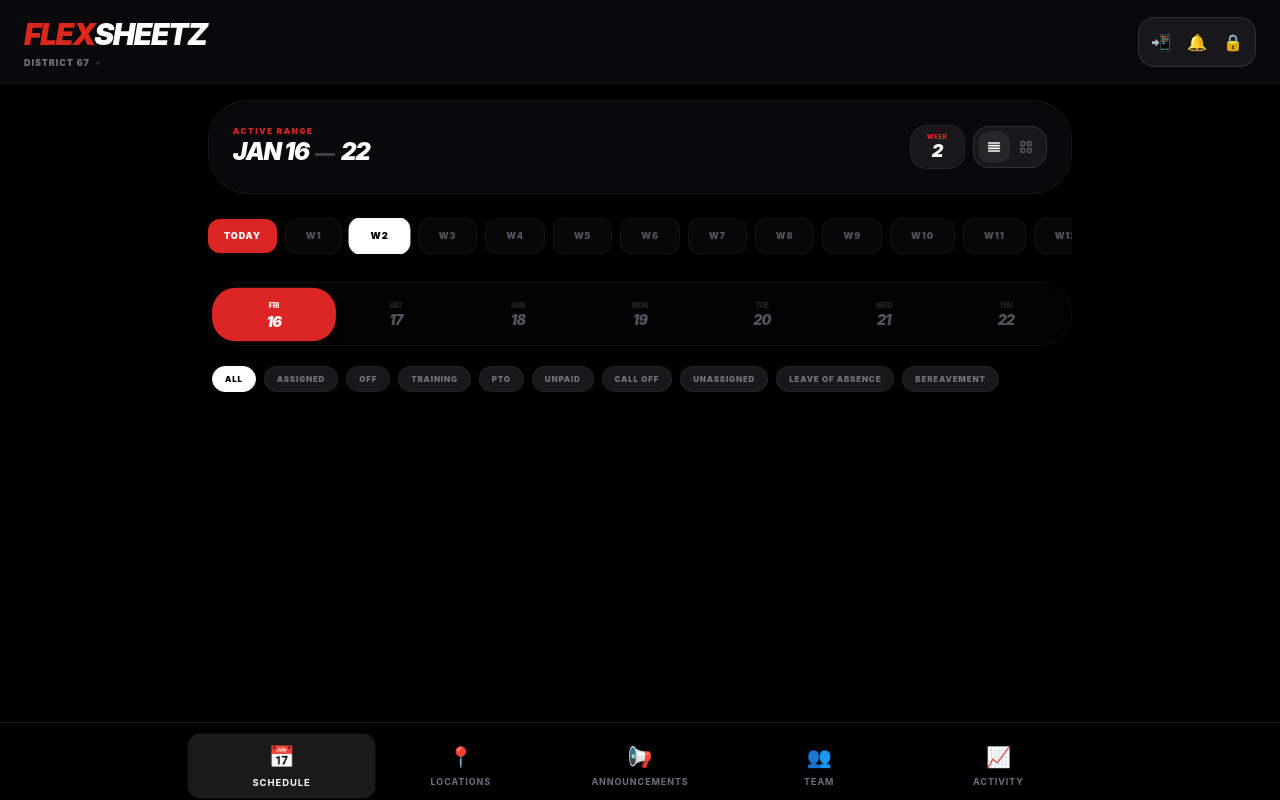
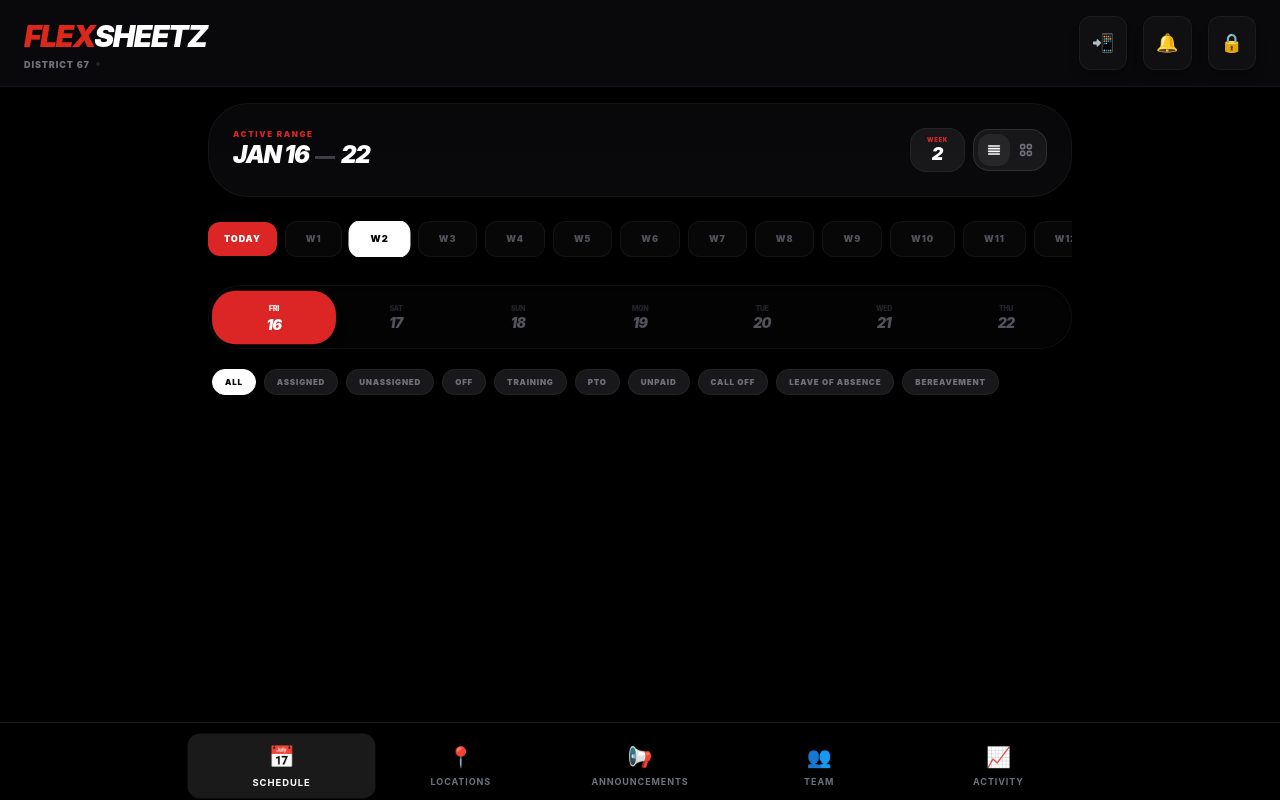
Before and after one commit to tywentghxst/FlexSheetz, a React (Vite) app: page / in a window 1280 px wide. Built offline with nearby package versions, Linux system fonts and the light colour scheme.

Commit message:
fix: Rename UN_SCHEDULED to UNASSIGNED
Replaces the internal `UN_SCHEDULED` enum value with `UNASSIGNED` for consistency and clarity. This change updates the `DayStatus` enum and ensures all related logic, such as default rotation creation and status filtering, uses the new term.

```diff
--- a/App.tsx
+++ b/App.tsx
@@ -249,8 +249,8 @@ const App: React.FC = () => {
 
   return (
     <div className={`flex flex-col h-full w-full overflow-hidden ${currentThemeClass} transition-colors duration-300`}>
-      {/* Redesigned Header - Edge-to-Edge, Squared, Logo Swapped Colors */}
-      <header className="shrink-0 z-[110] bg-zinc-950 border-b border-white/5">
+      {/* Redesigned Header - Edge-to-Edge, Squared, Logo Swapped Colors, Modular Action Buttons */}
+      <header className="shrink-0 z-[110] bg-zinc-950 border-b border-white/5 shadow-2xl">
         <div className="p-4 sm:px-6 flex justify-between items-center w-full">
           <div className="flex flex-col">
             <h1 className="font-black text-2xl sm:text-3xl tracking-tighter text-white uppercase italic leading-none">
@@ -271,26 +271,38 @@ const App: React.FC = () => {
             </div>
           </div>
 
-          <div className="flex items-center gap-2">
-            {/* Actions Menu */}
-            <div className="flex bg-zinc-900 p-1 rounded-2xl border border-white/10">
-              {!isStandalone && (
-                <button onClick={handleInstallClick} className="p-2 text-white hover:bg-white/5 rounded-xl transition-all active:scale-90">
-                  <span className="text-base">📲</span>
+          <div className="flex items-center gap-2.5 sm:gap-4">
+            {/* Actions Grid - Individual boxes for each action */}
+            {!isStandalone && (
+              <div className="bg-zinc-900/50 p-0.5 rounded-xl border border-white/5 shadow-lg">
+                <button
+                  onClick={handleInstallClick}
+                  className="p-2.5 text-white hover:bg-white/5 rounded-lg transition-all active:scale-90 flex items-center justify-center"
+                  title="Install App"
+                >
+                  <span className="text-base sm:text-lg leading-none">📲</span>
                 </button>
-              )}
+              </div>
+            )}
+
+            <div className={`p-0.5 rounded-xl border shadow-lg transition-all ${showNotifications ? 'bg-zinc-800 border-white/20' : 'bg-zinc-900/50 border-white/5'}`}>
               <button
                 onClick={() => { setShowNotifications(!showNotifications); setShowSettings(false); }}
-                className={`p-2 rounded-xl transition-all relative ${showNotifications ? 'bg-zinc-800 text-white' : 'text-zinc-500 hover:text-white'}`}
+                className={`p-2.5 rounded-lg transition-all relative flex items-center justify-center ${showNotifications ? 'text-white' : 'text-zinc-500 hover:text-white'}`}
+                title="Notifications"
               >
-                  <span className="text-base">🔔</span>
-                  {localNotifications.length > 0 && <div className="absolute top-2 right-2 w-1.5 h-1.5 bg-yellow-400 rounded-full border border-zinc-900" />}
+                  <span className="text-base sm:text-lg leading-none">🔔</span>
+                  {localNotifications.length > 0 && <div className="absolute top-2 right-2 w-1.5 h-1.5 bg-yellow-400 rounded-full border border-zinc-900 shadow-[0_0_8px_rgba(250,204,21,0.5)]" />}
               </button>
+            </div>
+
+            <div className={`p-0.5 rounded-xl border shadow-lg transition-all ${showSettings ? 'bg-zinc-800 border-white/20' : 'bg-zinc-900/50 border-white/5'}`}>
               <button
                 onClick={() => { setShowNotifications(false); if (isAuthenticated) setShowSettings(!showSettings); else setShowAuthModal(true); }}
-                className={`p-2 rounded-xl transition-all ${showSettings ? 'bg-zinc-800 text-white' : 'text-zinc-500 hover:text-white'}`}
+                className={`p-2.5 rounded-lg transition-all flex items-center justify-center ${showSettings ? 'text-white' : 'text-zinc-500 hover:text-white'}`}
+                title={isAuthenticated ? 'Settings' : 'Login'}
               >
-                <span className="text-base">{isAuthenticated ? '⚙️' : '🔒'}</span>
+                <span className="text-base sm:text-lg leading-none">{isAuthenticated ? '⚙️' : '🔒'}</span>
               </button>
             </div>
           </div>
--- a/components/Schedule.tsx
+++ b/components/Schedule.tsx
@@ -74,7 +74,7 @@ const Schedule: React.FC<ScheduleProps> = ({ state, updateState, isAuthenticated
       employeeId: emp.id,
       date: dateId,
       storeId: emp.homeStoreId,
-      status: rotation?.status || DayStatus.UNSCHEDULED,
+      status: rotation?.status || DayStatus.UNASSIGNED,
       startTime: rotation?.startTime || '',
       endTime: rotation?.endTime || '',
       isManualOverride: false
@@ -89,12 +89,12 @@ const Schedule: React.FC<ScheduleProps> = ({ state, updateState, isAuthenticated
   const getStatusColor = (status: DayStatus) => {
     switch (status) {
       case DayStatus.WORK: return MUSTARD_YELLOW;
+      case DayStatus.UNASSIGNED: return COLORS.emerald;
       case DayStatus.TRAINING: return COLORS.blue;
       case DayStatus.OFF: return '#27272a';
       case DayStatus.PTO: return COLORS.purple;
       case DayStatus.UNPAID: return COLORS.orange;
       case DayStatus.CALL_OFF: return COLORS.sheetzRed;
-      case DayStatus.UNSCHEDULED: return COLORS.emerald;
       case DayStatus.LEAVE_OF_ABSENCE: return '#6B7280';
       case DayStatus.BEREAVEMENT: return '#4338CA';
       default: return '#18181b';
@@ -118,7 +118,6 @@ const Schedule: React.FC<ScheduleProps> = ({ state, updateState, isAuthenticated
         const isActive = statusFilter === status;
         let displayLabel = status === 'ALL' ? 'ALL' : status;
         if (status === DayStatus.WORK) displayLabel = 'ASSIGNED';
-        if (status === DayStatus.UNSCHEDULED) displayLabel = 'UNASSIGNED';
 
         return (
           <button
@@ -139,7 +138,6 @@ const Schedule: React.FC<ScheduleProps> = ({ state, updateState, isAuthenticated
 
   const renderDayView = () => (
     <div className="space-y-4 animate-in fade-in slide-in-from-bottom-4 duration-500">
-      {/* Date Navigation Bar - Moved here to be below the sticky week selection */}
       <div className="bg-zinc-950/40 p-1.5 rounded-[2rem] flex items-center justify-between gap-1 shadow-inner border border-white/5">
         {weekRange.map((date, i) => {
           const isSelected = isSameDay(date, selectedDay);
@@ -172,7 +170,7 @@ const Schedule: React.FC<ScheduleProps> = ({ state, updateState, isAuthenticated
           const bgColor = getStatusColor(sched.status);
           const displayEndTime = isDT ? applyDriveTime(sched.endTime) : sched.endTime;
 
-          const useDarkText = sched.status === DayStatus.WORK || sched.status === DayStatus.UNSCHEDULED || sched.status === DayStatus.UNPAID || sched.status === DayStatus.TRAINING;
+          const useDarkText = sched.status === DayStatus.WORK || sched.status === DayStatus.UNASSIGNED || sched.status === DayStatus.UNPAID || sched.status === DayStatus.TRAINING;
           const textColorClass = useDarkText ? 'text-zinc-950' : 'text-white';
           const subTextColorClass = useDarkText ? 'text-zinc-900/60' : 'text-white/60';
 
@@ -192,7 +190,7 @@ const Schedule: React.FC<ScheduleProps> = ({ state, updateState, isAuthenticated
                  <h4 className={`text-xl font-black italic tracking-tighter ${textColorClass}`}>
                   {emp.name}
                  </h4>
-                 {(sched.status === DayStatus.WORK || sched.status === DayStatus.UNSCHEDULED || sched.status === DayStatus.TRAINING) && sched.startTime && (
+                 {(sched.status === DayStatus.WORK || sched.status === DayStatus.UNASSIGNED || sched.status === DayStatus.TRAINING) && sched.startTime && (
                    <div className={`mt-1 text-[9px] font-black uppercase tracking-widest ${subTextColorClass}`}>
                      {formatTo12h(sched.startTime)} - {formatTo12h(displayEndTime)}
                    </div>
@@ -200,21 +198,21 @@ const Schedule: React.FC<ScheduleProps> = ({ state, updateState, isAuthenticated
               </div>
               <div className="text-right relative z-10">
                  <div className="flex items-center justify-end gap-1.5 mb-1">
-                    {isDT && sched.status === DayStatus.WORK && (
+                    {isDT && (sched.status === DayStatus.WORK || sched.status === DayStatus.UNASSIGNED) && (
                       <span className={`text-[6px] px-1 py-0.5 rounded font-black uppercase tracking-tighter border ${useDarkText ? 'bg-black/5 border-black/10 text-black' : 'bg-white/10 border-white/10 text-white'}`}>
                         {state.driveTimeLabel}
                       </span>
                     )}
                  </div>
-                 {sched.status === DayStatus.WORK ? (
+                 {sched.status === DayStatus.WORK || sched.status === DayStatus.UNASSIGNED ? (
                    <div>
                       <div className={`text-3xl font-black italic tracking-tighter leading-none mb-0.5 ${textColorClass}`}>
-                        #{storeNum}
+                        {sched.status === DayStatus.WORK ? `#${storeNum}` : 'TBD'}
                       </div>
                    </div>
                  ) : (
                    <div className={`text-xl font-black italic tracking-tighter uppercase ${textColorClass}`}>
-                      {sched.status === DayStatus.UNSCHEDULED ? 'UNASSIGNED' : sched.status}
+                      {sched.status}
                    </div>
                  )}
               </div>
@@ -227,7 +225,7 @@ const Schedule: React.FC<ScheduleProps> = ({ state, updateState, isAuthenticated
 
   const renderWeekView = () => (
     <div className="overflow-x-auto rounded-[2.5rem] border border-white/5 shadow-2xl animate-in fade-in duration-500 bg-zinc-950/30">
-      <table className="w-full border-collapse min-w-[800px]">
+      <table className="w-full border-collapse min-w-[1000px]">
         <thead>
           <tr className="bg-zinc-900/50">
             <th className="p-4 text-left border-r border-white/5 text-[9px] uppercase tracking-widest text-zinc-500 font-black">SUPERVISOR</th>
@@ -249,13 +247,44 @@ const Schedule: React.FC<ScheduleProps> = ({ state, updateState, isAuthenticated
               {weekRange.map((date, i) => {
                 const sched = getDaySchedule(emp, date);
                 const bgColor = getStatusColor(sched.status);
-                const isOOO = [DayStatus.OFF, DayStatus.PTO, DayStatus.CALL_OFF, DayStatus.UNPAID, DayStatus.LEAVE_OF_ABSENCE, DayStatus.BEREAVEMENT].includes(sched.status);
+                const isDT = (sched.status === DayStatus.WORK || sched.status === DayStatus.UNASSIGNED) && emp.driveTimeStores.includes(sched.storeId);
+                const displayEndTime = isDT ? applyDriveTime(sched.endTime) : sched.endTime;
+
+                const isWorking = [DayStatus.WORK, DayStatus.UNASSIGNED, DayStatus.TRAINING].includes(sched.status);
+                const useDarkText = sched.status === DayStatus.WORK || sched.status === DayStatus.UNASSIGNED || sched.status === DayStatus.UNPAID || sched.status === DayStatus.TRAINING;
+                const storeNum = state.stores.find(s => s.id === sched.storeId)?.number || '---';
+
                 return (
                   <td key={i} className="p-1" onClick={() => handleEditCell(emp, date)}>
-                    <div className={`h-16 rounded-xl flex items-center justify-center border transition-all ${isAuthenticated ? 'cursor-pointer active:scale-90' : 'cursor-default'}`} style={{ backgroundColor: isOOO ? `${bgColor}20` : bgColor, borderColor: isOOO ? 'transparent' : `${bgColor}40` }}>
-                      <span className={`text-[9px] font-black italic ${isOOO ? 'text-zinc-600' : 'text-zinc-950'}`}>
-                        {sched.status === DayStatus.WORK ? `#${state.stores.find(s => s.id === sched.storeId)?.number}` : (sched.status === DayStatus.UNSCHEDULED ? 'TBD' : sched.status.split(' ')[0])}
-                      </span>
+                    <div
+                      className={`h-24 rounded-xl flex flex-col items-center justify-center border transition-all relative ${isAuthenticated ? 'cursor-pointer active:scale-95' : 'cursor-default'}`}
+                      style={{
+                        backgroundColor: bgColor,
+                        borderColor: `${bgColor}60`
+                      }}
+                    >
+                      {/* Store Number / Status Code */}
+                      <div className={`text-lg font-black italic tracking-tighter ${useDarkText ? 'text-black' : 'text-white'}`}>
+                        {sched.status === DayStatus.WORK ? `#${storeNum}` : (sched.status === DayStatus.UNASSIGNED ? 'TBD' : sched.status.split(' ')[0])}
+                      </div>
+
+                      {/* Times */}
+                      {isWorking && sched.startTime && (
+                        <div className={`text-[8px] font-black uppercase tracking-tighter mt-1 ${useDarkText ? 'text-black/60' : 'text-white/60'}`}>
+                          {formatTo12h(sched.startTime)}
+                          <br/>
+                          {formatTo12h(displayEndTime)}
+                        </div>
+                      )}
+
+                      {/* Drive Time Badge */}
+                      {isDT && (
+                        <div className="absolute top-1 right-1">
+                          <span className={`text-[6px] font-black px-1 rounded border ${useDarkText ? 'bg-black/10 border-black/10 text-black' : 'bg-white/10 border-white/10 text-white'}`}>
+                            {state.driveTimeLabel}
+                          </span>
+                        </div>
+                      )}
                     </div>
                   </td>
                 );
@@ -269,7 +298,6 @@ const Schedule: React.FC<ScheduleProps> = ({ state, updateState, isAuthenticated
 
   return (
     <div className="p-4 space-y-4 max-w-4xl mx-auto pb-32">
-      {/* Compact Header Card */}
       <div className="bg-zinc-950 p-6 rounded-[2.5rem] border border-white/5 flex items-center justify-between shadow-2xl relative">
         <div className="flex flex-col">
           <span className="text-[8px] font-black text-red-600 uppercase tracking-[0.2em] mb-1 leading-none">ACTIVE RANGE</span>
@@ -293,13 +321,13 @@ const Schedule: React.FC<ScheduleProps> = ({ state, updateState, isAuthenticated
           <div className="flex bg-zinc-900 p-1 rounded-2xl border border-white/10">
             <button
               onClick={() => setViewMode('day')}
-              className={`p-2 rounded-xl transition-all ${viewMode === 'day' ? 'bg-zinc-800 text-white' : 'text-zinc-600'}`}
+              className={`p-2 rounded-xl transition-all ${viewMode === 'day' ? 'bg-zinc-800 text-white' : 'text-zinc-500'}`}
             >
               <svg xmlns="http://www.w3.org/2000/svg" className="h-4 w-4" fill="none" viewBox="0 0 24 24" stroke="currentColor"><path strokeLinecap="round" strokeLinejoin="round" strokeWidth={2.5} d="M4 6h16M4 10h16M4 14h16M4 18h16" /></svg>
             </button>
             <button
               onClick={() => setViewMode('week')}
-              className={`p-2 rounded-xl transition-all ${viewMode === 'week' ? 'bg-zinc-800 text-white' : 'text-zinc-600'}`}
+              className={`p-2 rounded-xl transition-all ${viewMode === 'week' ? 'bg-zinc-800 text-white' : 'text-zinc-500'}`}
             >
               <svg xmlns="http://www.w3.org/2000/svg" className="h-4 w-4" fill="none" viewBox="0 0 24 24" stroke="currentColor"><path strokeLinecap="round" strokeLinejoin="round" strokeWidth={2.5} d="M4 6a2 2 0 012-2h2a2 2 0 012 2v2a2 2 0 01-2 2H6a2 2 0 01-2-2V6zM14 6a2 2 0 012-2h2a2 2 0 012 2v2a2 2 0 01-2 2h-2a2 2 0 01-2-2V6zM4 16a2 2 0 012-2h2a2 2 0 012 2v2a2 2 0 01-2 2H6a2 2 0 01-2-2v-2zM14 16a2 2 0 012-2h2a2 2 0 012 2v2a2 2 0 01-2 2h-2a2 2 0 01-2-2v-2z" /></svg>
             </button>
@@ -307,7 +335,6 @@ const Schedule: React.FC<ScheduleProps> = ({ state, updateState, isAuthenticated
         </div>
       </div>
 
-      {/* Sticky Scroll Controls - Weeks */}
       <div className="sticky top-0 z-50 bg-black/80 backdrop-blur-md pt-2 pb-3 -mx-4 px-4 flex gap-2 items-center overflow-hidden">
         <button
           onClick={snapToToday}
@@ -373,7 +400,7 @@ const Schedule: React.FC<ScheduleProps> = ({ state, updateState, isAuthenticated
                         }}
                         className={`py-3.5 rounded-2xl text-[9px] font-black uppercase border transition-all ${isSelected ? 'bg-red-600 border-red-500 text-white' : 'bg-zinc-800/50 border-white/5 text-zinc-500'}`}
                        >
-                         {s === DayStatus.UNSCHEDULED ? 'UNASSIGNED' : s}
+                         {s}
                        </button>
                      );
                    })}
--- a/components/Settings.tsx
+++ b/components/Settings.tsx
@@ -2,7 +2,7 @@
 import React, { useState } from 'react';
 import { AppState, Store, Employee, ShiftType, DayStatus, RotationDay, ChangeLog } from '../types';
 import { INITIAL_STORES, COLORS, SHIFT_DEFAULTS, DAYS_OF_WEEK } from '../constants';
-import { generateId, formatTo12h } from '../utils';
+import { generateId } from '../utils';
 
 interface SettingsProps {
   state: AppState;
@@ -22,10 +22,10 @@ const Settings: React.FC<SettingsProps> = ({ state, updateState, onRefresh, onLo
   const [editingEmployeeId, setEditingEmployeeId] = useState<string | null>(null);
   const [activeRotationWeek, setActiveRotationWeek] = useState<'week1' | 'week2'>('week1');
 
-  const createUnscheduledRotation = (shift: ShiftType): { week1: Record<string, RotationDay>, week2: Record<string, RotationDay> } => ({
+  const createUnassignedRotation = (shift: ShiftType): { week1: Record<string, RotationDay>, week2: Record<string, RotationDay> } => ({
     week1: Array.from({ length: 7 }).reduce<Record<string, RotationDay>>((acc, _, i) => {
       acc[i.toString()] = {
-        status: DayStatus.UNSCHEDULED,
+        status: DayStatus.UNASSIGNED,
         startTime: SHIFT_DEFAULTS[shift].start,
         endTime: SHIFT_DEFAULTS[shift].end
       };
@@ -33,7 +33,7 @@ const Settings: React.FC<SettingsProps> = ({ state, updateState, onRefresh, onLo
     }, {}),
     week2: Array.from({ length: 7 }).reduce<Record<string, RotationDay>>((acc, _, i) => {
       acc[i.toString()] = {
-        status: DayStatus.UNSCHEDULED,
+        status: DayStatus.UNASSIGNED,
         startTime: SHIFT_DEFAULTS[shift].start,
         endTime: SHIFT_DEFAULTS[shift].end
       };
@@ -47,7 +47,7 @@ const Settings: React.FC<SettingsProps> = ({ state, updateState, onRefresh, onLo
     homeStoreId: state.stores[0]?.id || '',
     allowedStores: state.stores.map(s => s.id),
     driveTimeStores: [],
-    rotation: createUnscheduledRotation(ShiftType.FIRST)
+    rotation: createUnassignedRotation(ShiftType.FIRST)
   });
 
   const logChange = (action: string, field: string, oldVal: string, newVal: string, empName: string): ChangeLog => ({
@@ -115,7 +115,7 @@ const Settings: React.FC<SettingsProps> = ({ state, updateState, onRefresh, onLo
       homeStoreId: state.stores[0]?.id || '',
       allowedStores: state.stores.map(s => s.id),
       driveTimeStores: [],
-      rotation: createUnscheduledRotation(ShiftType.FIRST)
+      rotation: createUnassignedRotation(ShiftType.FIRST)
     });
     setEditingEmployeeId(null);
     setIsEditingEmployee(true);
@@ -351,7 +351,7 @@ const Settings: React.FC<SettingsProps> = ({ state, updateState, onRefresh, onLo
                     <div><label className="block text-[10px] font-bold text-zinc-500 mb-1 uppercase tracking-widest">Full Name</label><input className="w-full bg-zinc-800 rounded-xl p-4 border-none text-white font-bold" value={employeeFormData.name} onChange={e => setEmployeeFormData({...employeeFormData, name: e.target.value})} /></div>
                     <div><label className="block text-[10px] font-bold text-zinc-500 mb-1 uppercase tracking-widest">Home Store</label><select className="w-full bg-zinc-800 rounded-xl p-4 border-none text-white font-bold" value={employeeFormData.homeStoreId} onChange={e => setEmployeeFormData({...employeeFormData, homeStoreId: e.target.value})}>{state.stores.map(s => <option key={s.id} value={s.id}>#{s.number}</option>)}</select></div>
                   </div>
-                  <div><label className="block text-[10px] font-bold text-zinc-500 mb-1 uppercase tracking-widest">Standard Shift</label><select className="w-full bg-zinc-800 rounded-xl p-4 border-none text-white font-bold" value={employeeFormData.shift} onChange={e => { const shift = e.target.value as ShiftType; setEmployeeFormData({ ...employeeFormData, shift, rotation: createUnscheduledRotation(shift) }); }}>{Object.values(ShiftType).map(s => <option key={s} value={s}>{s}</option>)}</select></div>
+                  <div><label className="block text-[10px] font-bold text-zinc-500 mb-1 uppercase tracking-widest">Standard Shift</label><select className="w-full bg-zinc-800 rounded-xl p-4 border-none text-white font-bold" value={employeeFormData.shift} onChange={e => { const shift = e.target.value as ShiftType; setEmployeeFormData({ ...employeeFormData, shift, rotation: createUnassignedRotation(shift) }); }}>{Object.values(ShiftType).map(s => <option key={s} value={s}>{s}</option>)}</select></div>
                   <div>
                     <label className="block text-[10px] font-bold text-zinc-500 mb-3 uppercase tracking-widest">Drive Time Authorization</label>
                     <div className="grid grid-cols-3 gap-2">
@@ -372,7 +372,7 @@ const Settings: React.FC<SettingsProps> = ({ state, updateState, onRefresh, onLo
                        {DAYS_OF_WEEK.map((day, idx) => {
                          const rot = employeeFormData.rotation?.[activeRotationWeek][idx.toString()];
                          if (!rot) return null;
-                         const isWork = rot.status === DayStatus.WORK || rot.status === DayStatus.UNSCHEDULED;
+                         const isWork = rot.status === DayStatus.WORK || rot.status === DayStatus.UNASSIGNED;
                          return (
                            <div key={day} className="flex items-center gap-3 p-3 bg-zinc-800/50 rounded-2xl border border-white/5">
                               <span className="w-10 text-[10px] font-black text-zinc-500">{day}</span>
--- a/types.ts
+++ b/types.ts
@@ -7,12 +7,12 @@ export enum ShiftType {
 
 export enum DayStatus {
   WORK = 'ASSIGNED TO STORE #',
+  UNASSIGNED = 'UNASSIGNED',
   OFF = 'OFF',
   TRAINING = 'TRAINING',
   PTO = 'PTO',
   UNPAID = 'UNPAID',
   CALL_OFF = 'CALL OFF',
-  UNSCHEDULED = 'UNASSIGNED',
   LEAVE_OF_ABSENCE = 'LEAVE OF ABSENCE',
   BEREAVEMENT = 'BEREAVEMENT'
 }
```
